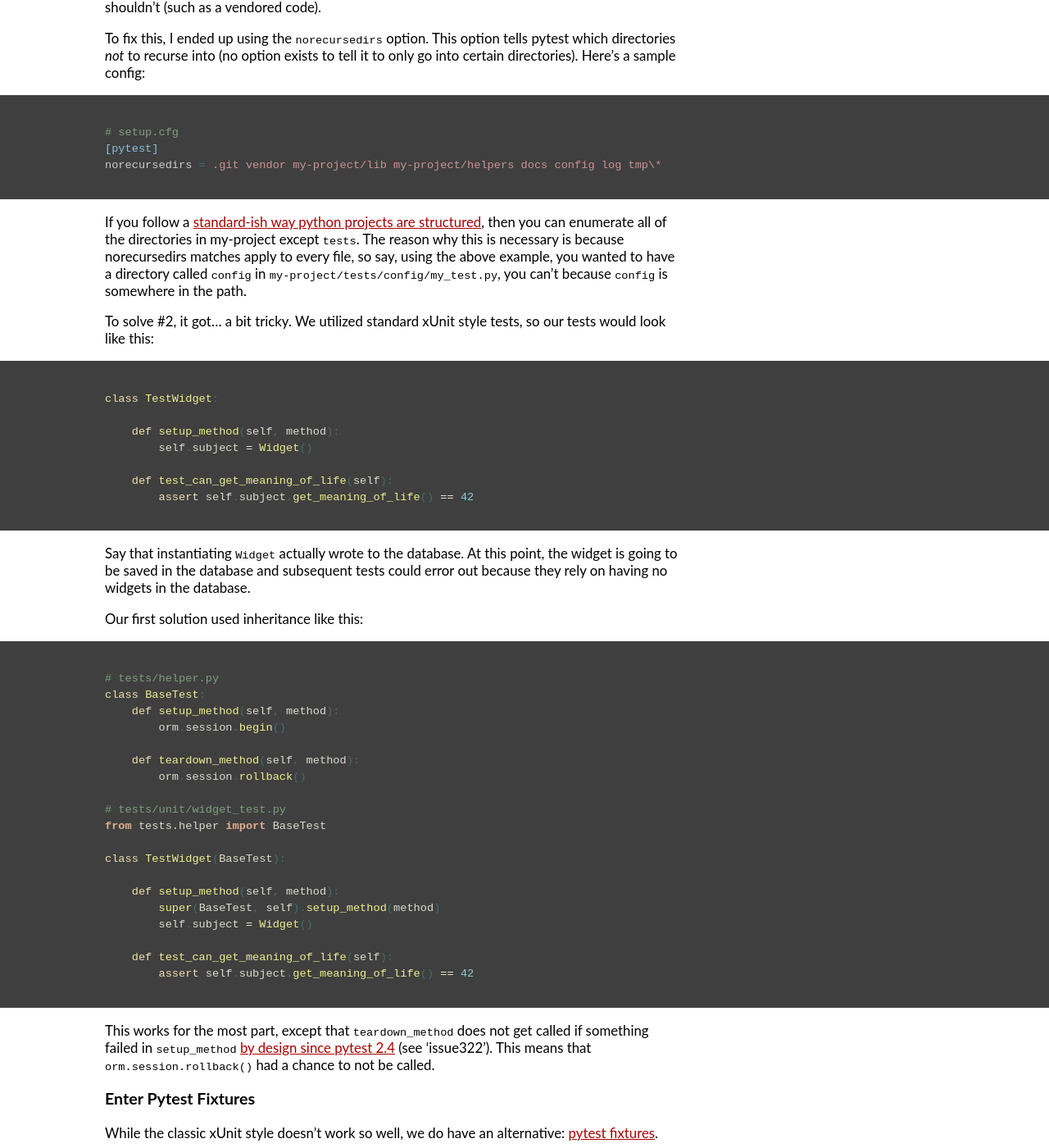
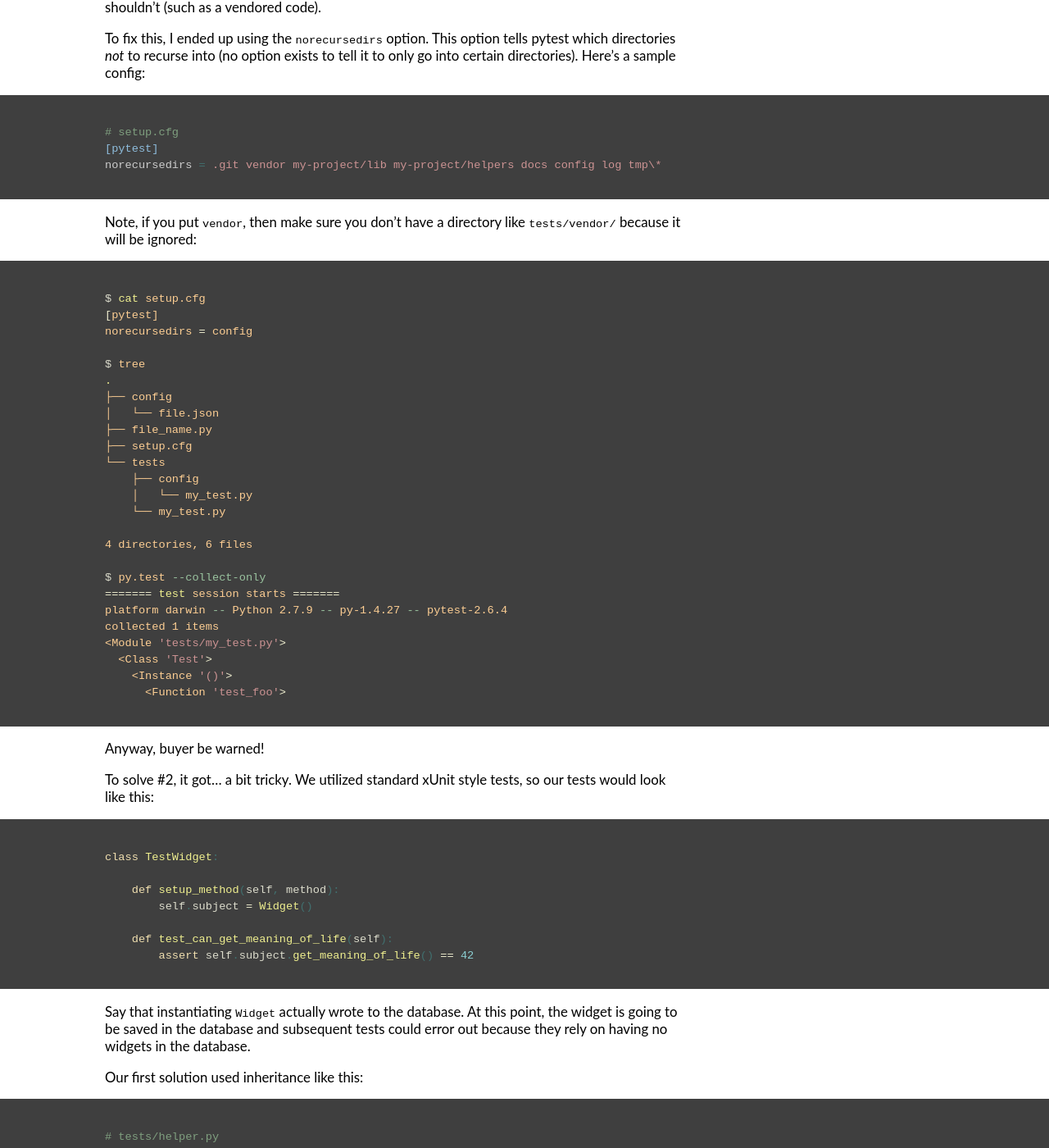
Before and after one commit to Nitrodist/markcampbell.me, a Jekyll site: the page built from _posts/2015-06-14-database-transactions-with-pytest.md, in a window 1280 px wide and 1400 px high, scrolled down 542 px. Shown: the whole window at 82% size. Built offline with Jekyll 4.4.1, drawn with Linux system fonts in a browser that asks for light colours; comment, search, counter and statistics services are not loaded.

Commit message:
Update 'pytest db transactions' post with hopefully clearer text

```diff
--- a/_posts/2015-06-14-database-transactions-with-pytest.md
+++ b/_posts/2015-06-14-database-transactions-with-pytest.md
@@ -23,7 +23,37 @@ To fix this, I ended up using the `norecursedirs` option. This option tells pyte
 norecursedirs = .git vendor my-project/lib my-project/helpers docs config log tmp\*
 {% endhighlight %}
 
-If you follow a [standard-ish way python projects are structured](http://stackoverflow.com/a/5998845/269694), then you can enumerate all of the directories in my-project except `tests`. The reason why this is necessary is because norecursedirs matches apply to every file, so say, using the above example, you wanted to have a directory called `config` in `my-project/tests/config/my_test.py`, you can't because `config` is somewhere in the path.
+Note, if you put `vendor`, then make sure you don't have a directory like `tests/vendor/` because it will be ignored:
+
+{% highlight sh %}
+$ cat setup.cfg
+[pytest]
+norecursedirs = config
+
+$ tree
+.
+├── config
+│   └── file.json
+├── file_name.py
+├── setup.cfg
+└── tests
+    ├── config
+    │   └── my_test.py
+    └── my_test.py
+
+4 directories, 6 files
+
+$ py.test --collect-only
+======= test session starts =======
+platform darwin -- Python 2.7.9 -- py-1.4.27 -- pytest-2.6.4
+collected 1 items
+<Module 'tests/my_test.py'>
+  <Class 'Test'>
+    <Instance '()'>
+      <Function 'test_foo'>
+{% endhighlight %}
+
+Anyway, buyer be warned!
 
 To solve #2, it got... a bit tricky. We utilized standard xUnit style tests, so our tests would look like this:
 
```
